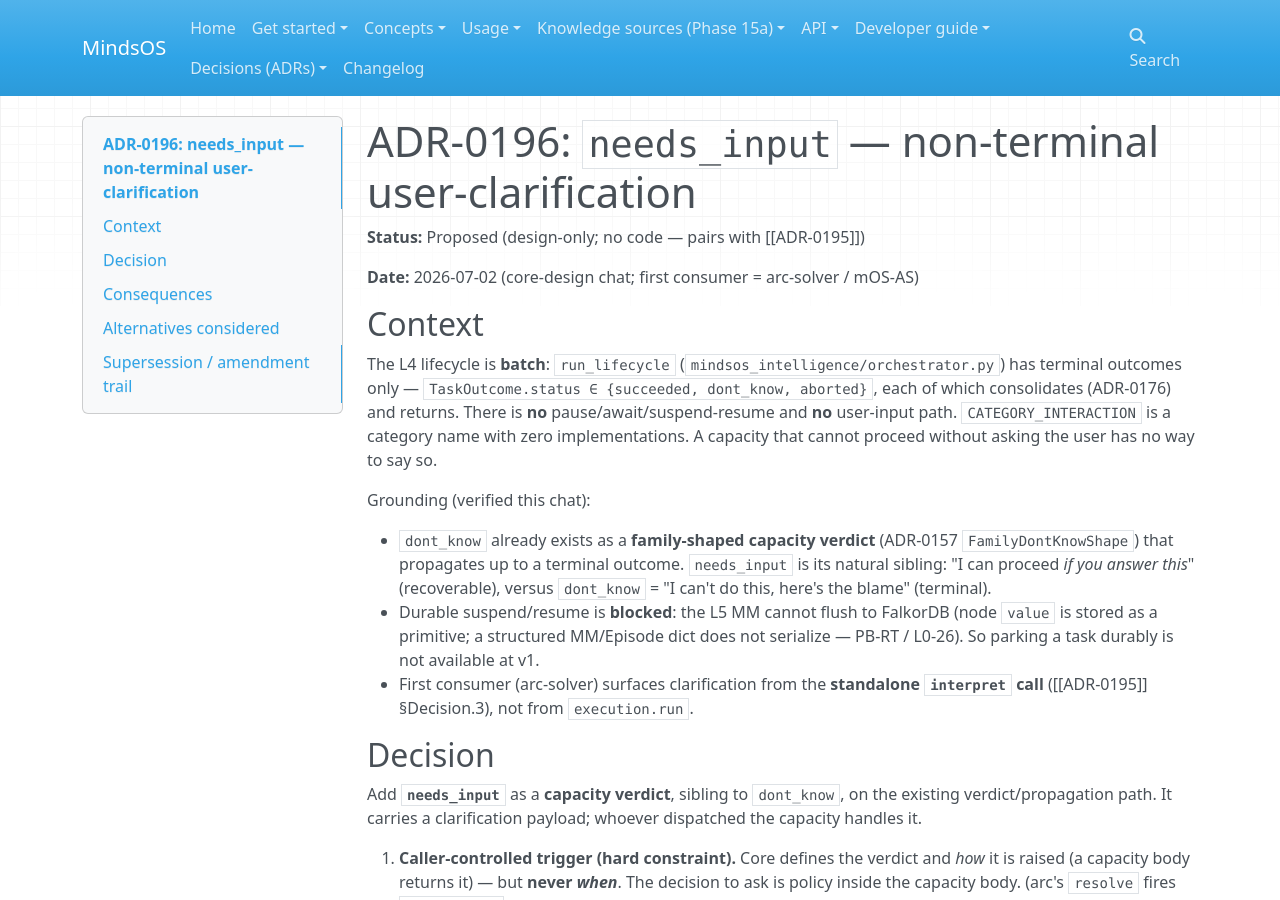
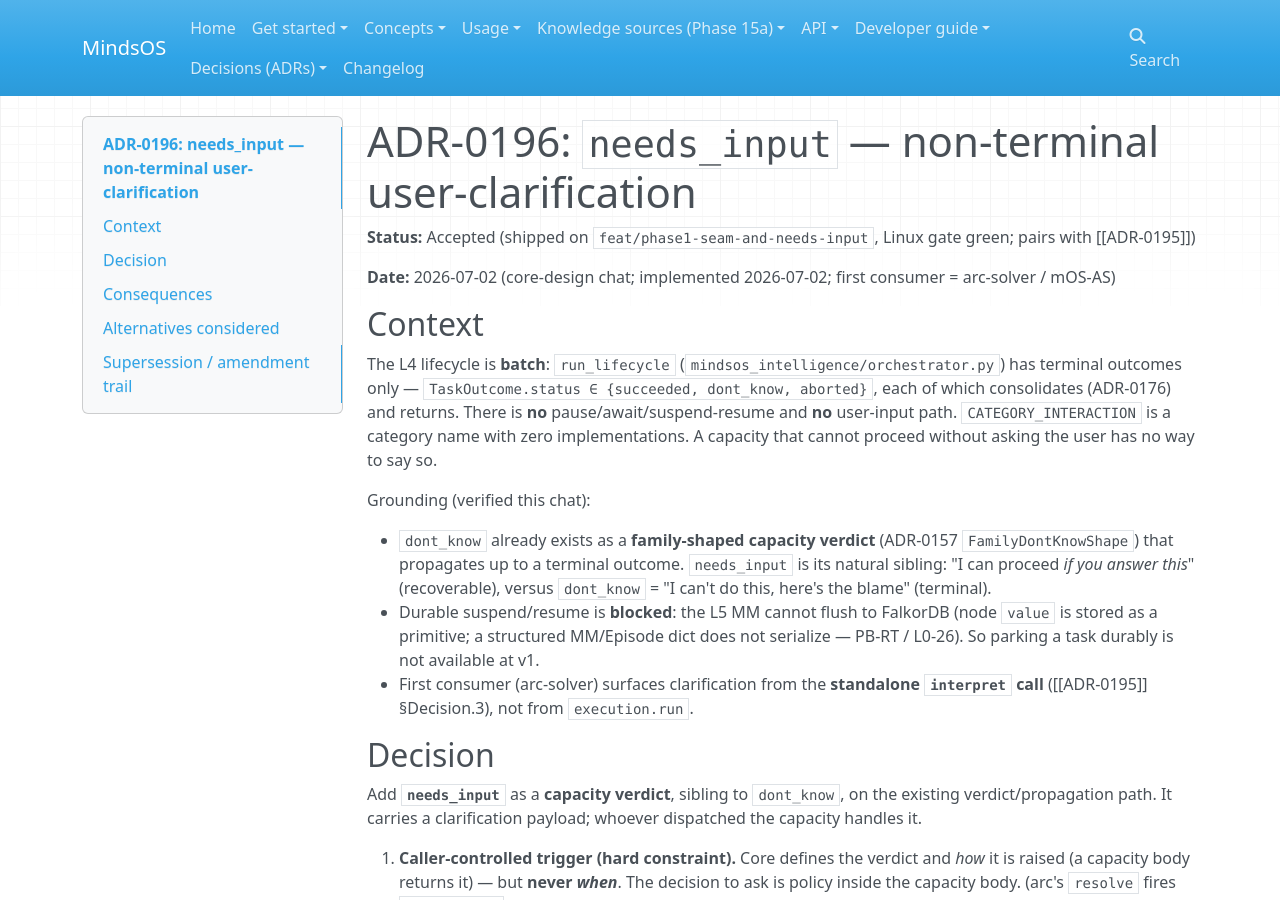
Before and after one commit to halvim/mindsos, an MkDocs documentation site: the page built from docs/decisions/adr/0196-needs-input-clarification.md, in a window 1280 px wide and 900 px high. Built offline with MkDocs 1.6.1, drawn with Linux system fonts in a browser that asks for light colours; nearby versions of some CDN libraries.

Commit message:
docs: accept ADR-0195/0196 + phase1-seam confirm doc

```diff
--- a/docs/decisions/adr/0196-needs-input-clarification.md
+++ b/docs/decisions/adr/0196-needs-input-clarification.md
@@ -1,6 +1,6 @@
 ---
-title: needs_input verdict — non-terminal user-clarification (design-only)
-status: Proposed
+title: needs_input verdict — non-terminal user-clarification
+status: Accepted
 date: 2026-07-02
 layer: L4
 amends: []
@@ -9,9 +9,11 @@ aliases: [Feature-B, needs_input, clarification]
 
 # ADR-0196: `needs_input` — non-terminal user-clarification
 
-**Status:** Proposed (design-only; no code — pairs with [[ADR-0195]])
+**Status:** Accepted (shipped on `feat/phase1-seam-and-needs-input`, Linux
+gate green; pairs with [[ADR-0195]])
 
-**Date:** 2026-07-02 (core-design chat; first consumer = arc-solver / mOS-AS)
+**Date:** 2026-07-02 (core-design chat; implemented 2026-07-02; first consumer
+= arc-solver / mOS-AS)
 
 ## Context
 
```
Also changed, not shown: confirmation_docs/PHASE1_SEAM_CONFIRMED.md (added, +36 -0 lines), docs/decisions/adr/0195-phase1-interpretation-seam.md (+6 -4 lines).
